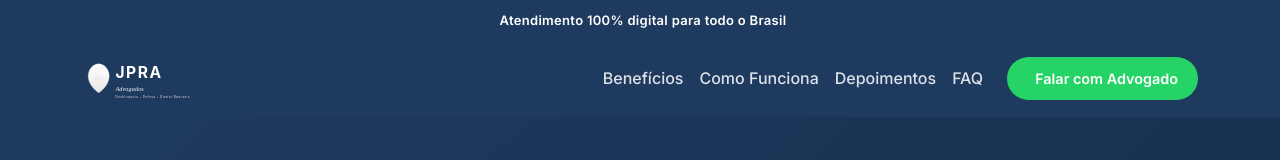
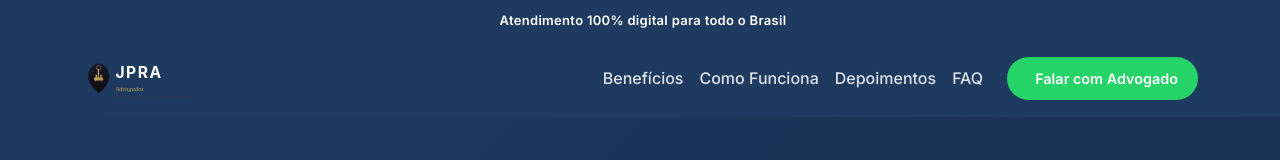
Before and after one commit to jootapee/jpra-landing, a plain HTML site: page index.html in a window 1280 px wide. Shown: the top 160 px of the page. Drawn offline with nearby package versions, Linux system fonts and the light colour scheme; some icons are missing.

Commit message:
Atualiza index.html para usar novos SVGs vetoriais (logo.svg colorido no header, logo-white.svg no footer)

```diff
--- a/index.html
+++ b/index.html
@@ -35,7 +35,7 @@
     </script>
 
     <!-- Favicon -->
-    <link rel="icon" type="image/svg+xml" href="logo-white.svg">
+    <link rel="icon" type="image/svg+xml" href="logo.svg">
 
     <!-- Preload critical resources -->
     <link rel="preconnect" href="https://fonts.googleapis.com">
@@ -770,7 +770,7 @@
     <nav class="navbar navbar-expand-lg navbar-custom sticky-top" itemscope itemtype="https://schema.org/SiteNavigationElement">
         <div class="container">
             <a class="navbar-brand d-flex align-items-center" href="#">
-                <img src="logo-white.svg" alt="JPRA Advogados - Logo" height="50" loading="eager">
+                <img src="logo.svg" alt="JPRA Advogados - Logo" height="50" loading="eager">
             </a>
             <button class="navbar-toggler" type="button" data-bs-toggle="collapse" data-bs-target="#navbarNav" aria-label="Menu de navegação" style="border-color: rgba(255,255,255,0.3);">
                 <span class="navbar-toggler-icon" style="filter: invert(1);"></span>
```
